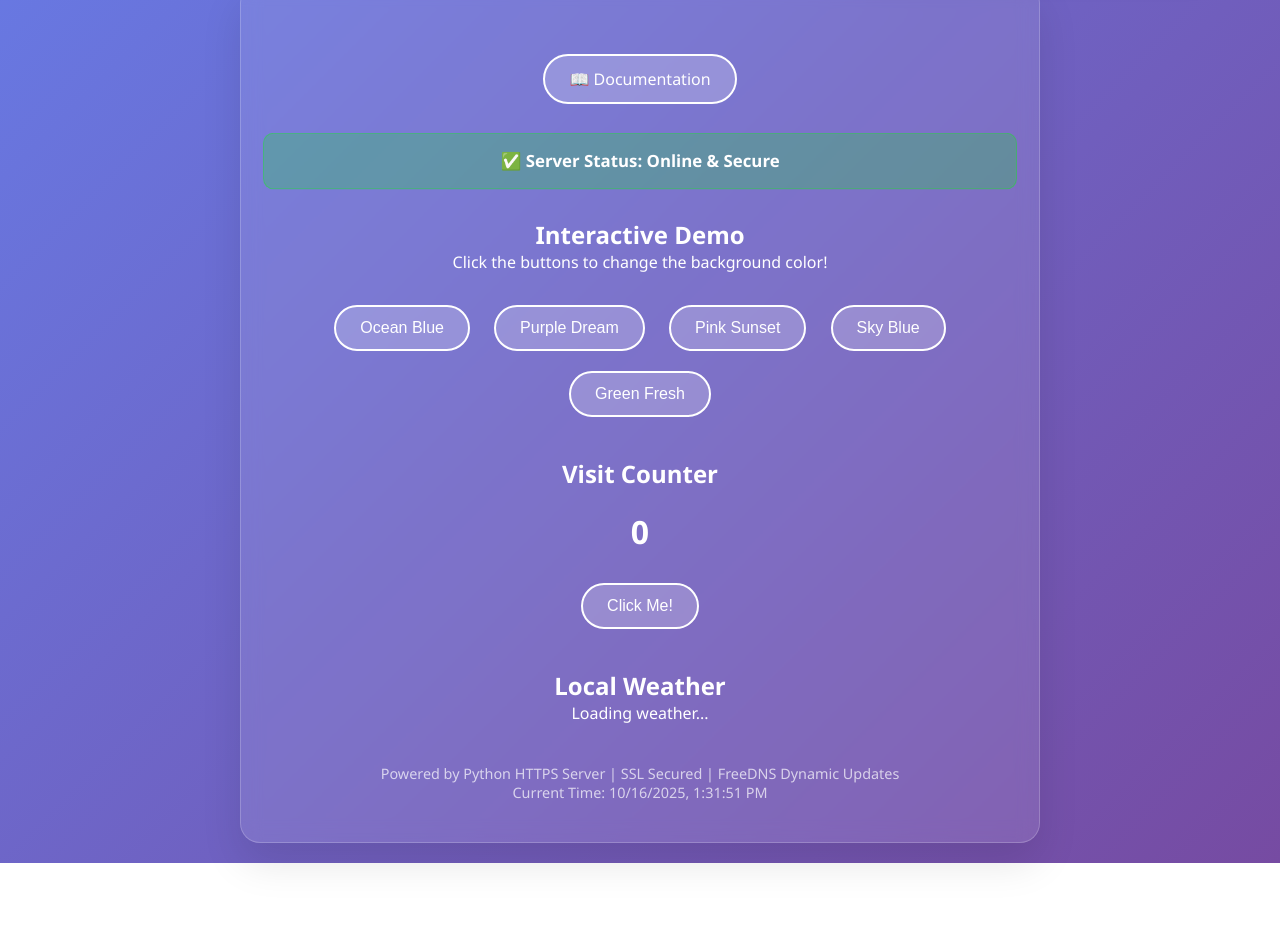
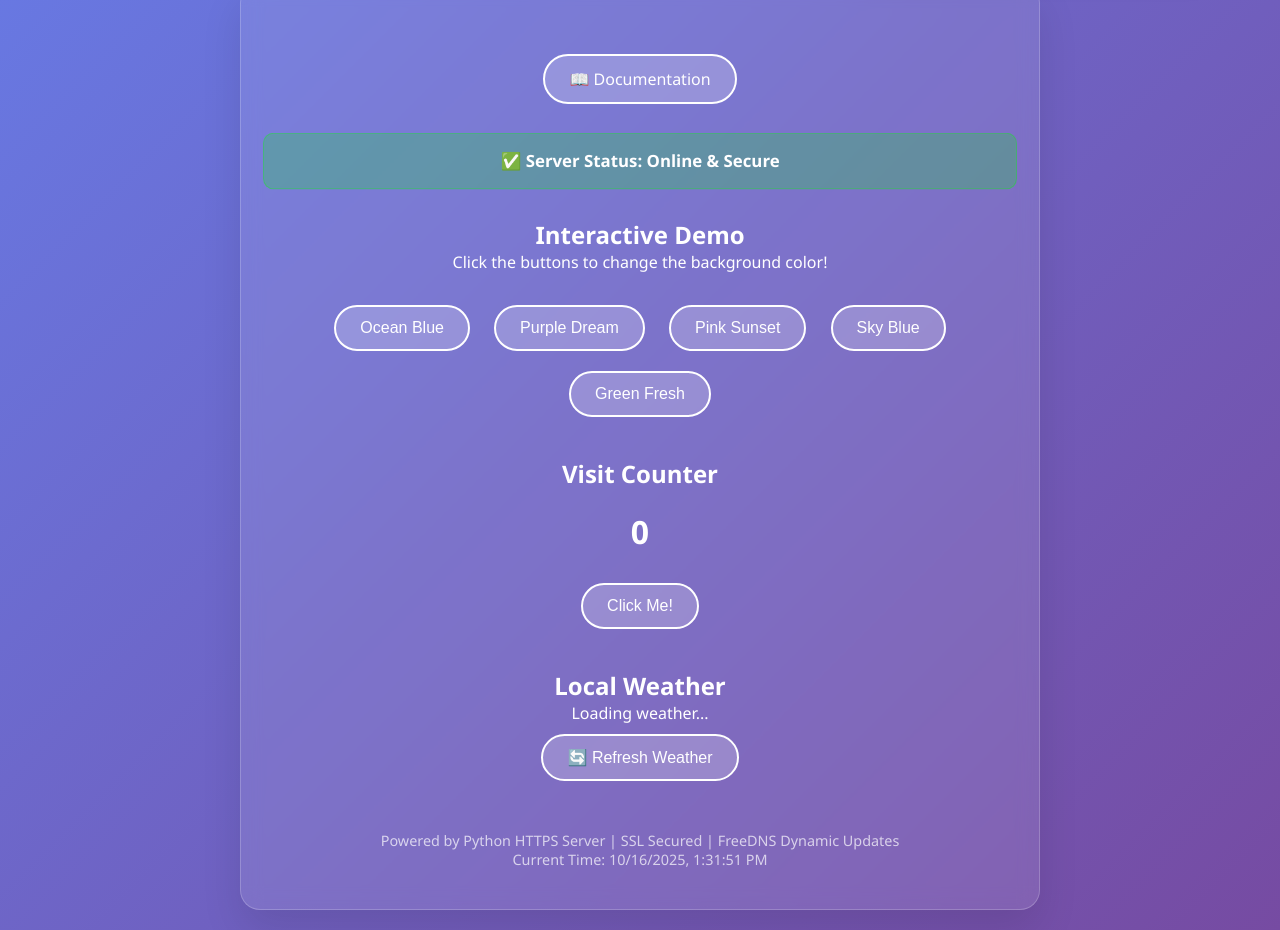
Before and after one commit to frquintero/pages_demo, a website: page index.html in a window 1280 px wide. Shown: the part 294-1224 px from the top of the page. Before the commit the page ends 1157 px from the top, so only its background shows below. Drawn offline with Linux system fonts and the light colour scheme.

Commit message:
Add refresh button for weather feature with loading indicator
Amp-Thread-ID: https://ampcode.com/threads/T-6f0a22ce-5665-4315-8078-94398b9e1f75
Co-authored-by: Amp <amp@ampcode.com>

```diff
--- a/index.html
+++ b/index.html
@@ -52,8 +52,9 @@
         </div>
 
         <div class="interactive-section">
-            <h2>Local Weather</h2>
-            <div id="weather-info">Loading weather...</div>
+        <h2>Local Weather</h2>
+        <div id="weather-info">Loading weather...</div>
+            <button class="color-button" onclick="getWeather()">🔄 Refresh Weather</button>
         </div>
 
         <div class="footer">
--- a/script.js
+++ b/script.js
@@ -91,6 +91,8 @@ updateTime(); // Initial call
 // Weather functionality
 async function getWeather() {
     const weatherElement = document.getElementById('weather-info');
+    weatherElement.textContent = 'Loading weather...';
+
     if (!navigator.geolocation) {
         weatherElement.textContent = 'Geolocation not supported';
         return;
```
Also changed, not shown: README.md.
